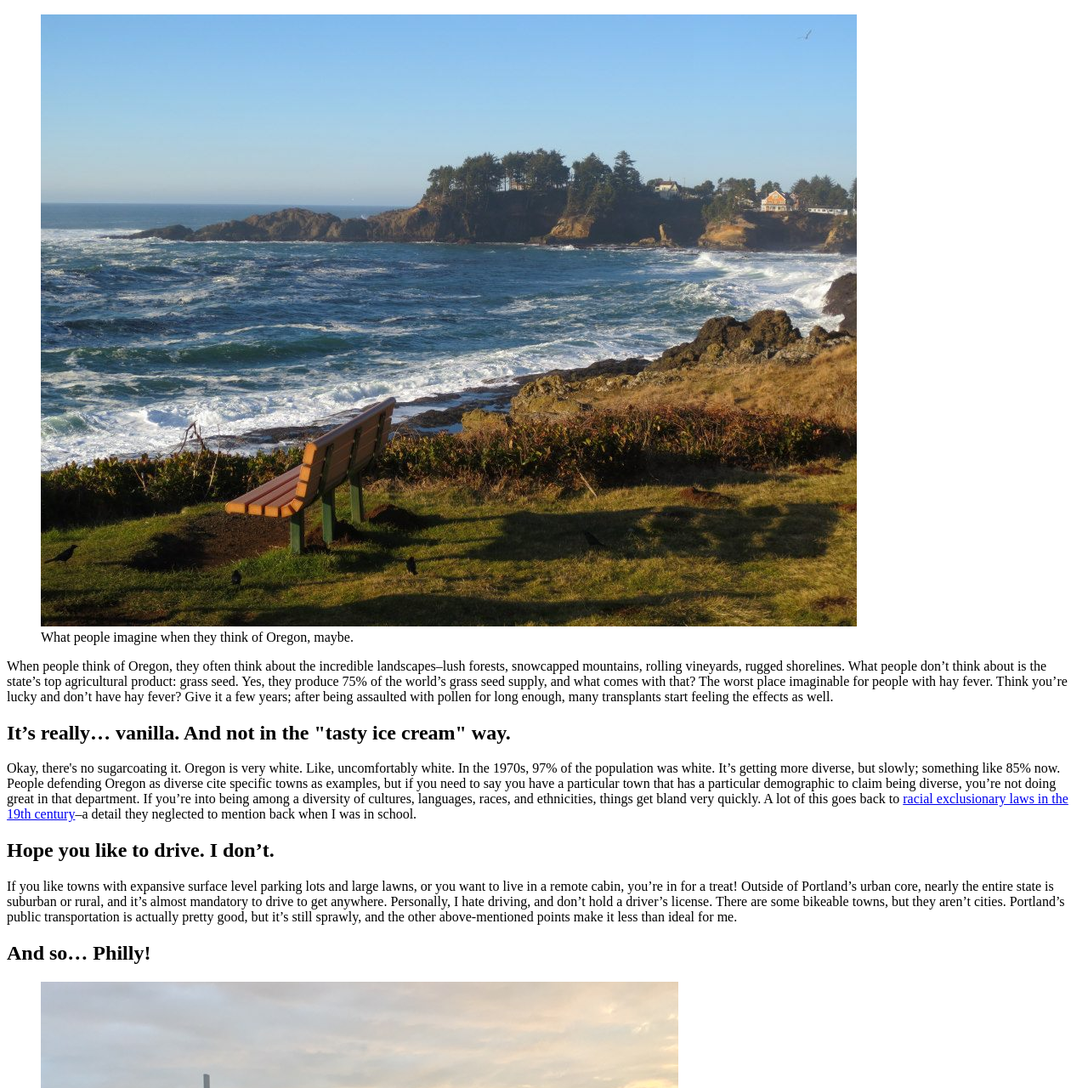
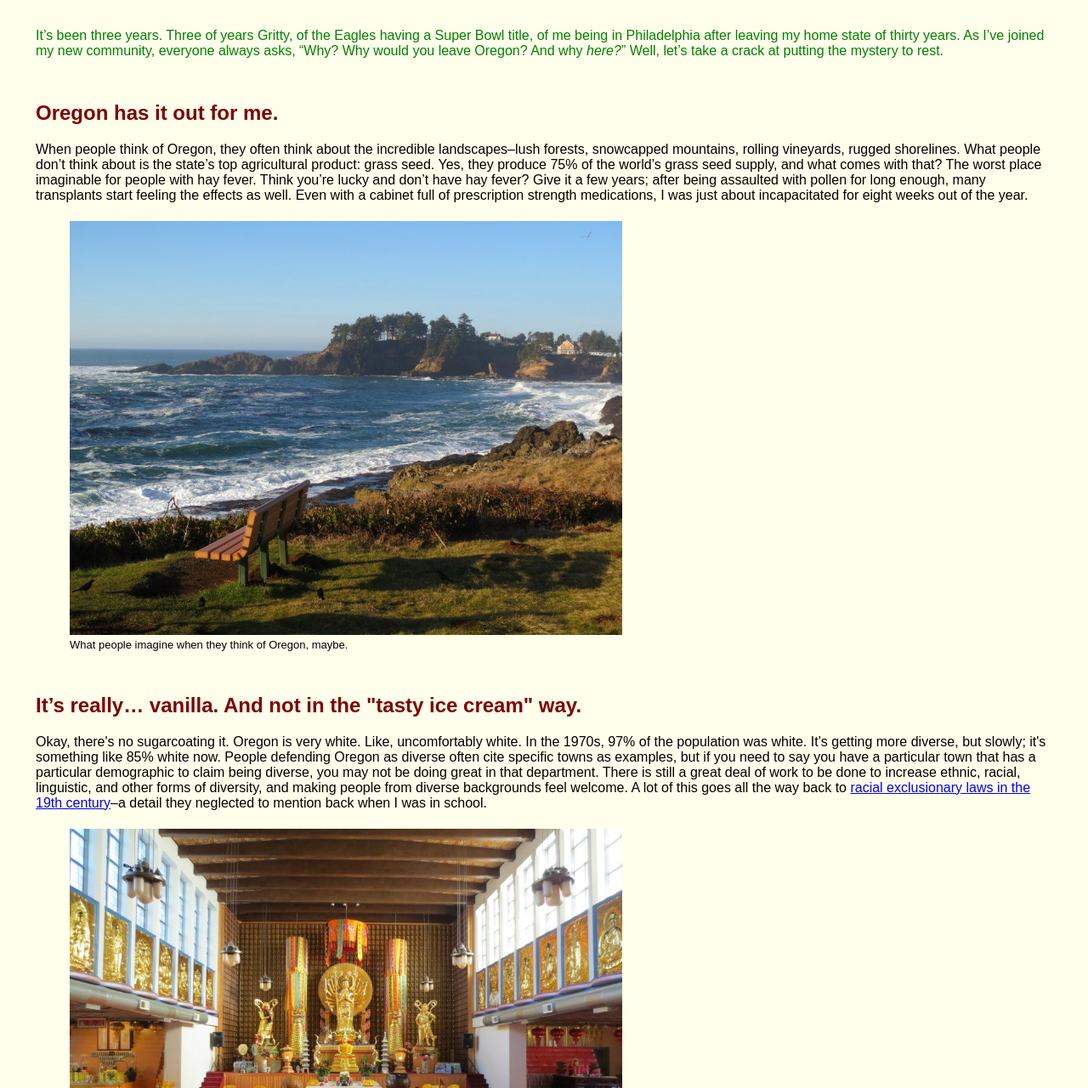
Before and after one commit to PHL-LC101-June-21/assignment-4-html-me-something-cgeffre, a website: page index.html in a window 1280 px wide. Shown: the part 153-1433 px from the top of the page at 85% size. Drawn offline with Linux system fonts and the light colour scheme.

Commit message:
Created CSS to go with HTML

```diff
--- a/index.html
+++ b/index.html
@@ -1,50 +1,59 @@
 <!DOCTYPE html>
 <html>
    <head>
+      <link rel="stylesheet" href="styles.css">
       <title>Long Live the Beaver State (Without Me)</title>
    </head>
    <body>
 
       <main>
 
-      <article id="pagetitle">
+      <article id="mainHeading">
       <h1 id="pageTitle">Long Live the Beaver State (Without Me)</h1>
       </article>
 
-      <article id="introduction">
-      <p>It’s been three years. Three of years Gritty, of the Eagles having a Super Bowl title, of me being in Philadelphia after leaving my home state of thirty years. As I’ve joined my new community, everyone always asks me, “Why? Why would you leave Oregon? And why <em>here?</em>” Well, let’s take a crack at putting the mystery to rest.</p>
+      <article class=articleDivide>
+      <p id="testP" class="funParagraph">It’s been three years. Three of years Gritty, of the Eagles having a Super Bowl title, of me being in Philadelphia after leaving my home state of thirty years. As I’ve joined my new community, everyone always asks, “Why? Why would you leave Oregon? And why <em>here?</em>” Well, let’s take a crack at putting the mystery to rest.</p>
       </article>
 
-      <article id="allergies">
-      <h2>Oregon has it out for me.</h2>
+      <article class="articleDivide">
+      <h2 class="sectionHead">Oregon has it out for me.</h2>
+      <p>When people think of Oregon, they often think about the incredible landscapes&#8211lush forests, snowcapped mountains, rolling vineyards, rugged shorelines. What people don’t think about is the state’s top agricultural product: grass seed. Yes, they produce 75% of the world’s grass seed supply, and what comes with that? The worst place imaginable for people with hay fever. Think you’re lucky and don’t have hay fever? Give it a few years; after being assaulted with pollen for long enough, many transplants start feeling the effects as well. Even with a cabinet full of prescription strength medications, I was just about incapacitated for eight weeks out of the year.</p>
       <figure>
-         <img src="./images/oregoncoast.jpg" alt="View of the ocean and shoreline on the Oregon coast" id="oregoncoast">
-         <figcaption>What people imagine when they think of Oregon, maybe.</figcaption>
+         <img src="./images/oregoncoast.jpg" alt="View of the ocean and shoreline on the Oregon coast" class="images">
+         <figcaption class="imageText">What people imagine when they think of Oregon, maybe.</figcaption>
       </figure>
-      <p>When people think of Oregon, they often think about the incredible landscapes&#8211lush forests, snowcapped mountains, rolling vineyards, rugged shorelines. What people don’t think about is the state’s top agricultural product: grass seed. Yes, they produce 75% of the world’s grass seed supply, and what comes with that? The worst place imaginable for people with hay fever. Think you’re lucky and don’t have hay fever? Give it a few years; after being assaulted with pollen for long enough, many transplants start feeling the effects as well.</p>
       </article>
 
-      <article id="diversity">
-      <h2>It’s really… vanilla. And not in the "tasty ice cream" way.</h2>
-      <p>Okay, there's no sugarcoating it. Oregon is very white. Like, uncomfortably white. In the 1970s, 97% of the population was white. It’s getting more diverse, but slowly; something like 85% now. People defending Oregon as diverse cite specific towns as examples, but if you need to say you have a particular town that has a particular demographic to claim being diverse, you’re not doing great in that department. If you’re into being among a diversity of cultures, languages, races, and ethnicities, things get bland very quickly. A lot of this goes back to <a href="https://en.wikipedia.org/wiki/Oregon_black_exclusion_laws">racial exclusionary laws in the 19th century</a>&#8211a detail they neglected to mention back when I was in school.</p>
+      <article class="articleDivide">
+      <h2 class="sectionHead">It’s really… vanilla. And not in the "tasty ice cream" way.</h2>
+      <p>Okay, there's no sugarcoating it. Oregon is very white. Like, uncomfortably white. In the 1970s, 97% of the population was white. It’s getting more diverse, but slowly; it's something like 85% white now. People defending Oregon as diverse often cite specific towns as examples, but if you need to say you have a particular town that has a particular demographic to claim being diverse, you may not be doing great in that department. There is still a great deal of work to be done to increase ethnic, racial, linguistic, and other forms of diversity, and making people from diverse backgrounds feel welcome. A lot of this goes all the way back to <a href="https://en.wikipedia.org/wiki/Oregon_black_exclusion_laws">racial exclusionary laws in the 19th century</a>&#8211a detail they neglected to mention back when I was in school.</p>
+      <figure>
+         <img src="./images/portlandtemple.jpg" alt="Inside of a Chinese Buddhist temple" class="images">
+         <figcaption class="imageText">Not that Oregon doesn't have anything going on! This is the Miao Fa Buddhist Temple in Portland.</figcaption>
+      </figure>
       </article>
 
-      <article id="transportation">
-      <h2>Hope you like to drive. I don’t.</h2>
+      <article class="articleDivide">
+      <h2 class="sectionHead">Hope you like to drive. I don’t.</h2>
       <p>If you like towns with expansive surface level parking lots and large lawns, or you want to live in a remote cabin, you’re in for a treat! Outside of Portland’s urban core, nearly the entire state is suburban or rural, and it’s almost mandatory to drive to get anywhere. Personally, I hate driving, and don’t hold a driver’s license. There are some bikeable towns, but they aren’t cities. Portland’s public transportation is actually pretty good, but it’s still sprawly, and the other above-mentioned points make it less than ideal for me.</p>
+      <figure>
+         <img src="./images/hotairballoon.jpg" alt="Hot air balloon in the foreground and fields below" id="hotairballoon" class="images">
+         <figcaption class="imageText">You can try using a hot air balloon as an alternate mode of transportation.</figcaption>
+      </figure>
       </article>
 
-      <article id="conclusion">
-      <h2>And so… Philly!</h2>
+      <article class="articleDivide">
+      <h2 class="sectionHead">And so… Philly!</h2>
+      <p>I tell people that I basically moved here after researching it on Wikipedia. And that’s pretty much what happened. I wanted a large, urban, diverse, relatively affordable city in an area that isn’t commercially farming grass, and this is where I landed, sight unseen until I stepped off the airplane. It’s been an amazing decision and I love my adopted home. Yes, the city has its own challenges, but it is such a better fit, and I hope to spend many more years here!</p>
       <figure>
-         <img src="./images/philadelphia.jpg" alt="View of Schuylkill river trail and Philadelphia skyline" id="rivertrail">
-         <figcaption>One of my favorite views to walk to in Philadelphia.</figcaption>
+         <img src="./images/philadelphia.jpg" alt="View of Schuylkill river trail and Philadelphia skyline" id="riverTrail" class="images">
+         <figcaption class="imageText">One of my favorite views to walk to in Philadelphia.</figcaption>
       </figure>
-      <p>I tell people that I basically moved here after researching it on Wikipedia. And that’s pretty much what happened. I wanted a large, urban, diverse, relatively affordable city in an area that isn’t commercially farming grass, and this is where I landed, sight unseen until I stepped off the airplane. It’s been an amazing decision and I love my adopted home. Yes, the city has its own challenges, but it is such a better fit, and I hope to spend many more years here!</p>
-      <p>I do love Oregon, and it will always have a special place in my heart, but it just wasn’t the right fit for me. Also, a lot of the state has been on fire for the last few years, so that’s a bit of a problem as well.</p>
+      <p id="conclusion">I do love Oregon, and it will always have a special place in my heart, but it just wasn’t the right fit for me. Also, a lot of the state has been on fire for the last few years, so that’s a bit of a problem as well.</p>
       </article>
 
-      <footer>All photos by me. Go Blazers and Beavers!</footer>
+      <footer id="foot">All photos by me.<br>Go Blazers!</footer>
 
    </main>
 
--- a/styles.css
+++ b/styles.css
@@ -1 +1,55 @@
-/* Write your CSS here! */
+body {
+    margin: 8px;
+    margin-top: 40px;
+    margin-bottom: 40px;
+    margin-left: 35px;
+    margin-right: 35px;
+    display: block;
+    font-family: sans-serif;
+    background-color: rgb(255, 255, 235);
+}
+
+#mainHeading {
+    color: red;
+    text-align: center;
+    font-size: 28px;
+    padding-top: 5px;
+}
+
+article h2 {
+    font-size: 24px;
+    text-align: left;
+    color: maroon;
+}
+
+.articleDivide {
+    padding: 7px;
+}
+
+.funParagraph {
+    color: green;
+}
+
+.images {
+    width: 650px;
+    height: auto;
+    padding-top: 5px;
+}
+
+.imageText {
+    font-size: small;
+}
+
+#conclusion {
+    padding-top: 5px;
+}
+
+#foot {
+    font-size: small;
+    padding-top: 15px;
+    text-align: center;
+}
+
+a, a:visited {
+    color: blue;
+}
```
Also changed, not shown: images/hotairballoon.jpg (added), images/portlandtemple.jpg (added).
